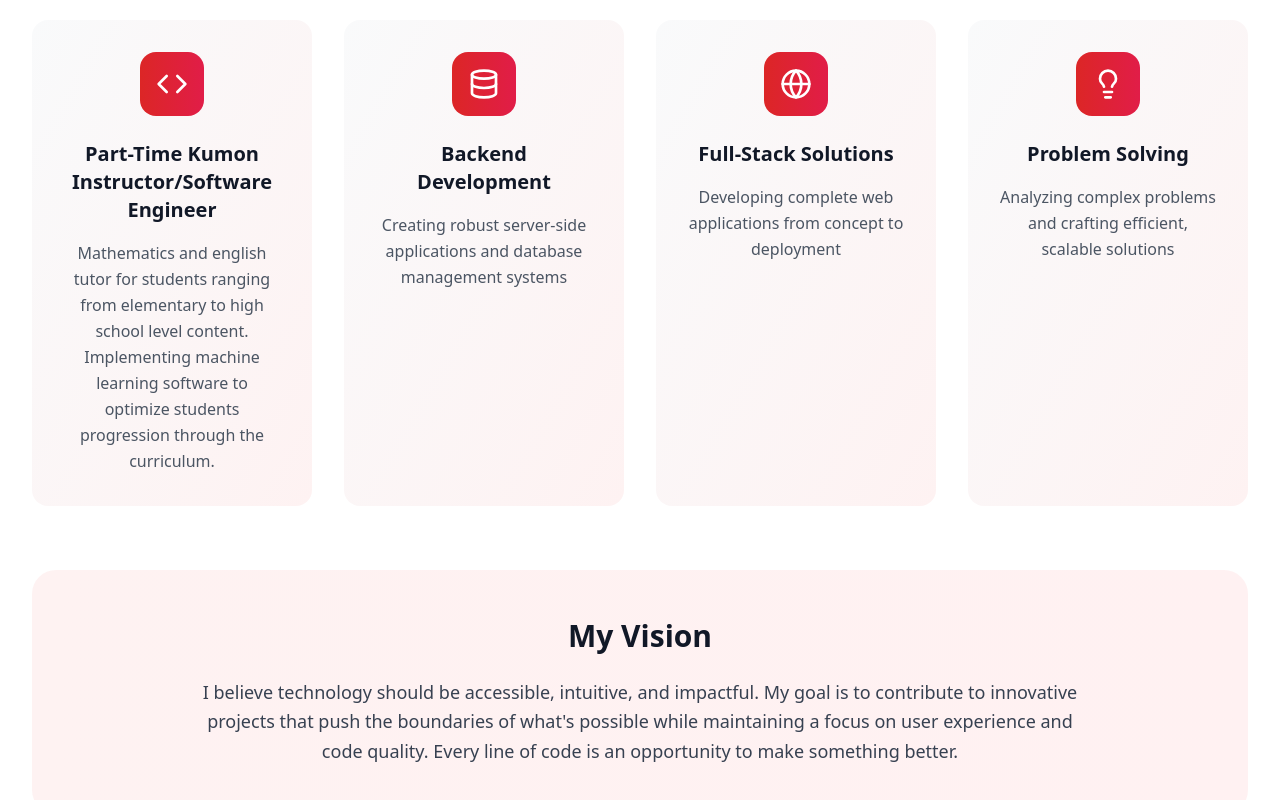
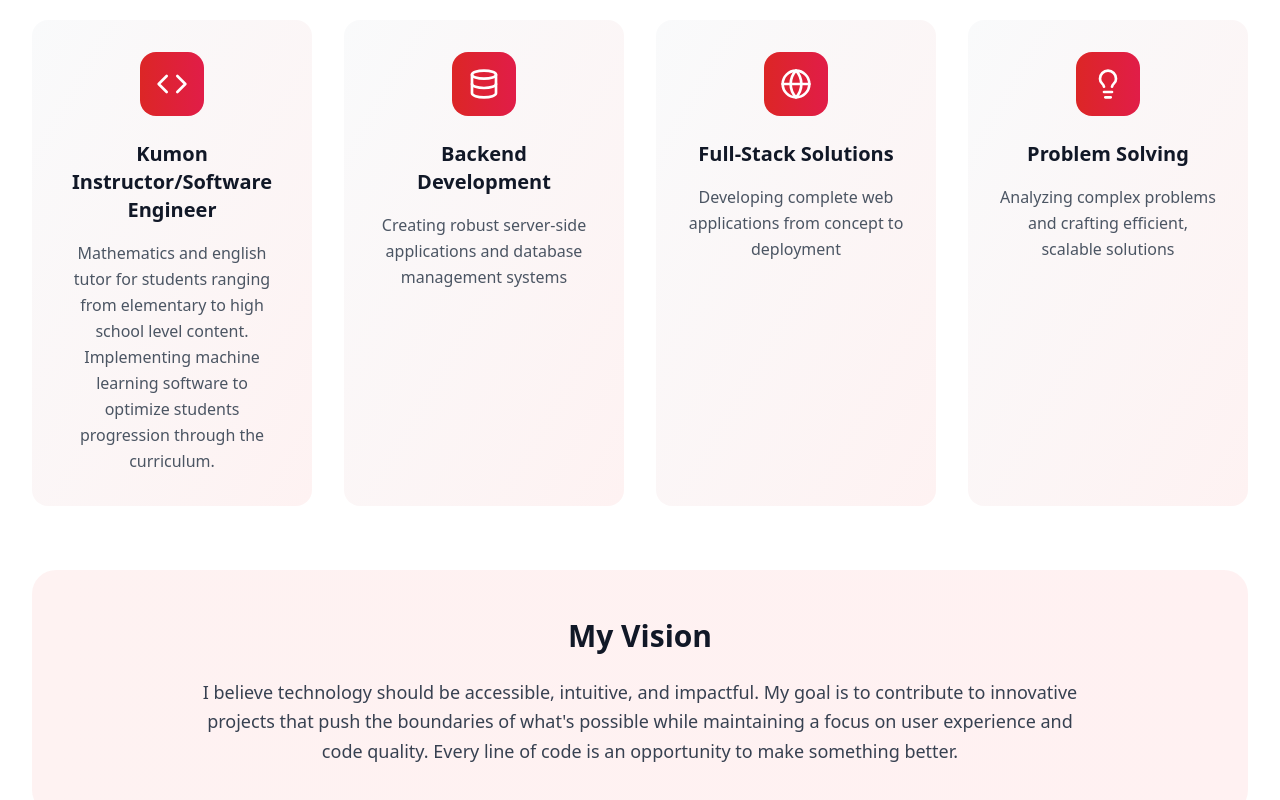
Before and after one commit to vedantkminiai/vedant-k, a React (Vite) app: page / in a window 1280 px wide. Shown: the part 1180-1980 px from the top of the page. Built offline with nearby package versions, Linux system fonts and the light colour scheme.

Commit message:
Updated About.tsx

```diff
--- a/src/components/About.tsx
+++ b/src/components/About.tsx
@@ -5,7 +5,7 @@ const About = () => {
   const skills = [
     {
       icon: Code,
-      title: 'Part-Time Kumon Instructor/Software Engineer',
+      title: 'Kumon Instructor/Software Engineer',
       description: 'Mathematics and english tutor for students ranging from elementary to high school level content. Implementing machine learning software to optimize students progression through the curriculum.'
     },
     {
```
